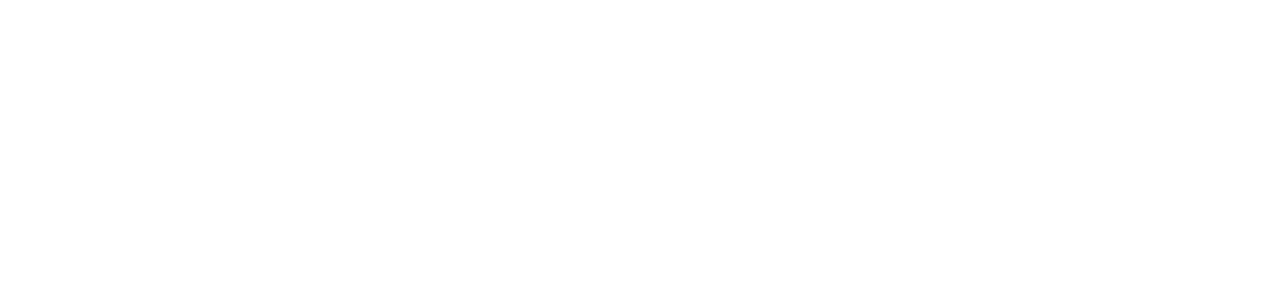
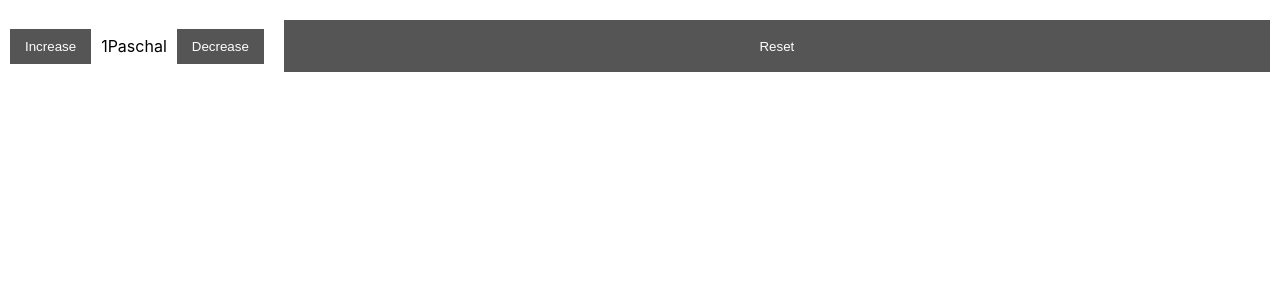
Before and after one commit to Haybuka/React-combo, a React (Create React App) app: page / in a window 1280 px wide. Shown: the top 300 px of the page. Built offline with nearby package versions, Linux system fonts and the light colour scheme.

Commit message:
Use reducer basics

```diff
--- a/src/App.js
+++ b/src/App.js
@@ -1,9 +1,10 @@
 // import logo from './logo.svg';
 import "./App.css";
+import UseReducer from "./components/Hooks/useReducer";
 function App() {
   return (
     <div className="App">
-
+    <UseReducer />
     </div>
   );
 }
--- /dev/null
+++ b/src/components/Hooks/useReducer.js
@@ -0,0 +1,52 @@
+import React, { useReducer, useState } from "react";
+
+const UseReducer = () => {
+  const initialState = {
+    firstCount : 1,
+    name : 'Paschal'
+  };
+  const [count, setCount] = useState(0);
+  const countReducer = (state, action) => {
+    const { payload, type } = action;
+    switch (type) {
+      case "increment":
+        return {...state, firstCount : state.firstCount + payload};
+      case "decrement":
+        return {...state, firstCount : state.firstCount - payload};
+
+      case "reset":
+        return initialState;
+      default:
+        return state;
+    }
+  };
+  const [counter, dispatch] = useReducer(countReducer, initialState);
+  return (
+    <>
+      <div style={{ display: "flex", alignItems: "center" }}>
+        <button
+          style={{ padding: "10px 15px", border: "none", margin: "0 10px" }}
+          onClick={() => dispatch({ type: "increment", payload: 5 })}
+        >
+          Increase
+        </button>
+        <p>{counter.firstCount}</p>
+        <p>{counter.name}</p>
+        <button
+          style={{ padding: "10px 15px", border: "none", margin: "0 10px" }}
+          onClick={() => dispatch({ type: "decrement", payload: 5 })}
+        >
+          Decrease
+        </button>
+      </div>
+      <button
+        style={{ padding: "10px 15px", border: "none", margin: "0 10px",display:"block" }}
+        onClick={() => dispatch({ type: "reset" })}
+      >
+        Reset
+      </button>
+    </>
+  );
+};
+
+export default UseReducer;
```
